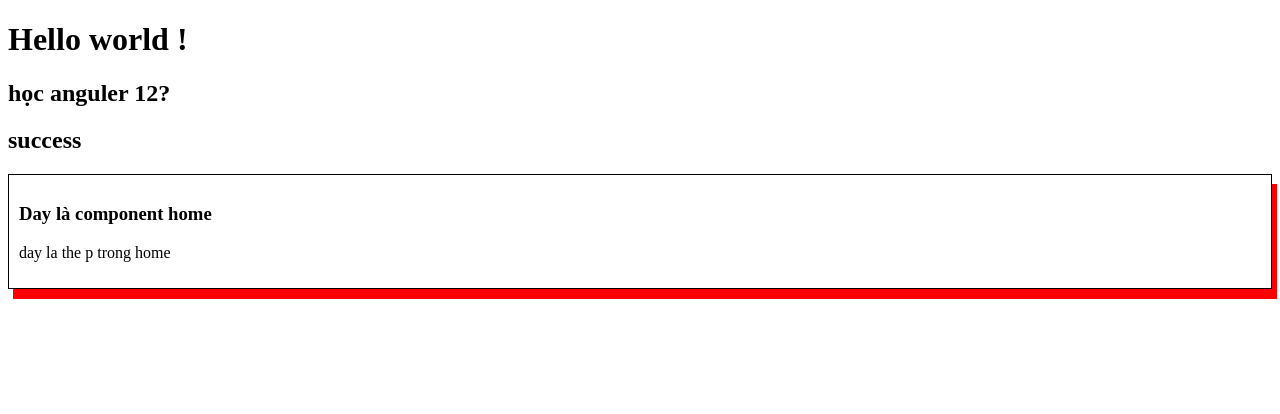
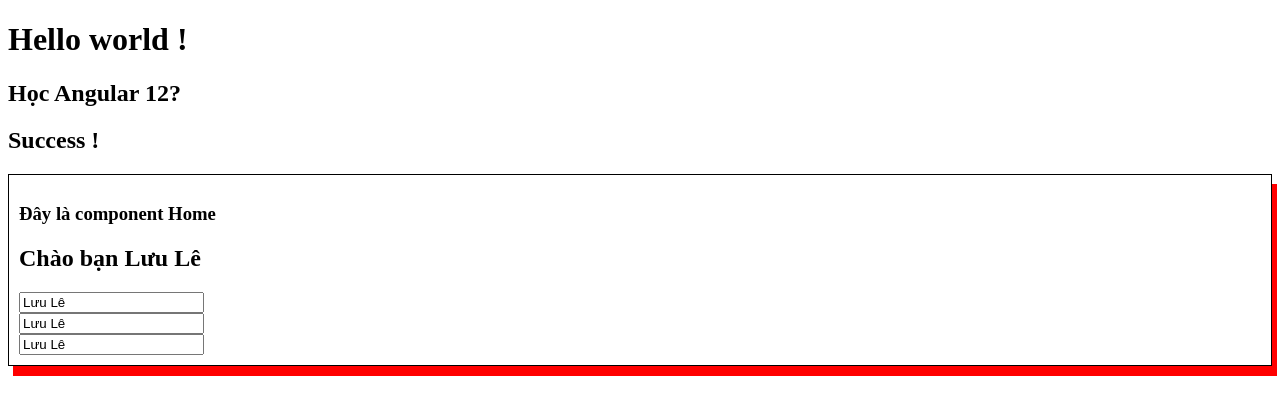
Before and after one commit to luule208/Angular12, an Angular app: page / in a window 1280 px wide. Shown: the top 414 px of the page. Built offline with nearby package versions, Linux system fonts and the light colour scheme.

Commit message:
update code

```diff
--- a/src/app/app.component.html
+++ b/src/app/app.component.html
@@ -1,4 +1,4 @@
 <h1>Hello world !</h1>
-<h2>học anguler 12?</h2>
-<h2>success</h2>
+<h2>Học Angular 12?</h2>
+<h2>Success !</h2>
 <app-home></app-home>
--- a/src/app/home/home.component.html
+++ b/src/app/home/home.component.html
@@ -1,5 +1,10 @@
 
 <div class="cssOfHome">
-    <h3>Day là component home</h3>
-    <p>day la the p trong home</p>
+    <h3>Đây là component Home</h3>
+    <h2>Chào bạn {{name}}</h2>
+    <input type="text" value="{{name}}"/>
+    <br/>
+    <input [value]="name" title="đây là {{name}}"/>
+    <br/>
+    <input [value]="name" [title]="'đây là ' + name">
 </div>
--- a/src/app/home/home.component.ts
+++ b/src/app/home/home.component.ts
@@ -6,7 +6,7 @@ import { Component, OnInit } from '@angular/core';
   styleUrls: ['./home.component.scss']
 })
 export class HomeComponent implements OnInit {
-
+  public name = 'Lưu Lê';
   constructor() { }
 
   ngOnInit(): void {
```
